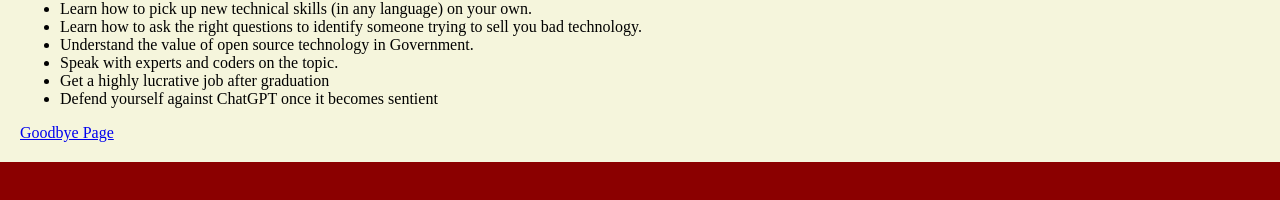
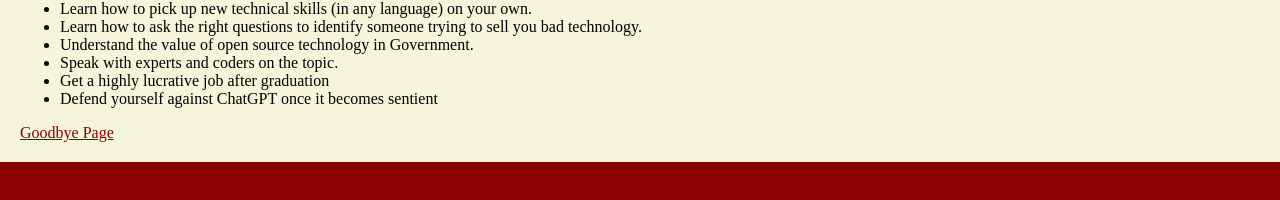
Before and after one commit to code4policy-archive/simple-website-jakesteckler, a plain HTML site: page index.html in a window 1280 px wide. Shown: the part 452-652 px from the top of the page. Drawn offline with Linux system fonts and the light colour scheme.

Commit message:
change 4 - new link color

```diff
--- a/styles.css
+++ b/styles.css
@@ -36,3 +36,9 @@ img {
   height: auto;
 
 }
+
+/* styles for links */
+a {
+  color:darkred;
+
+}
```
